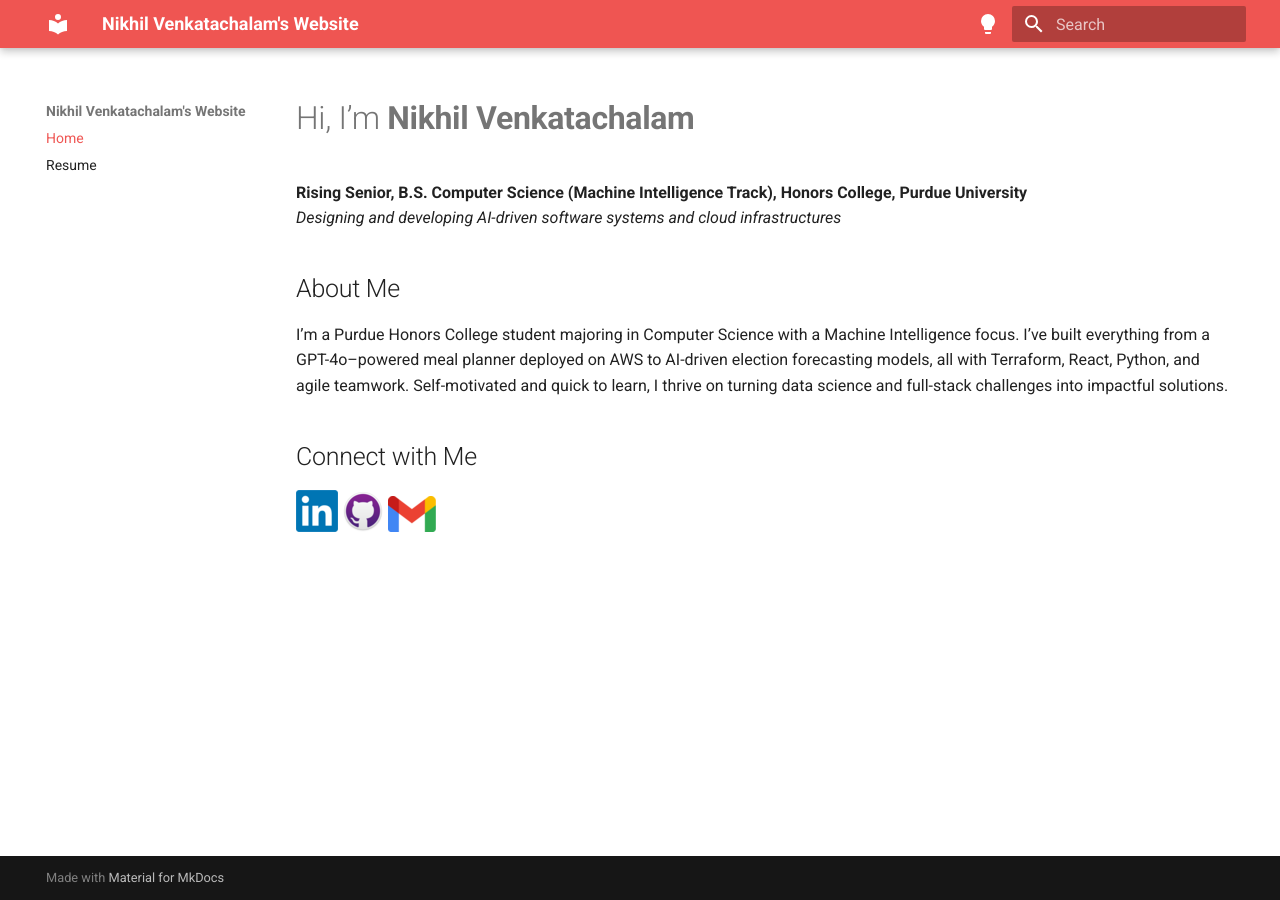
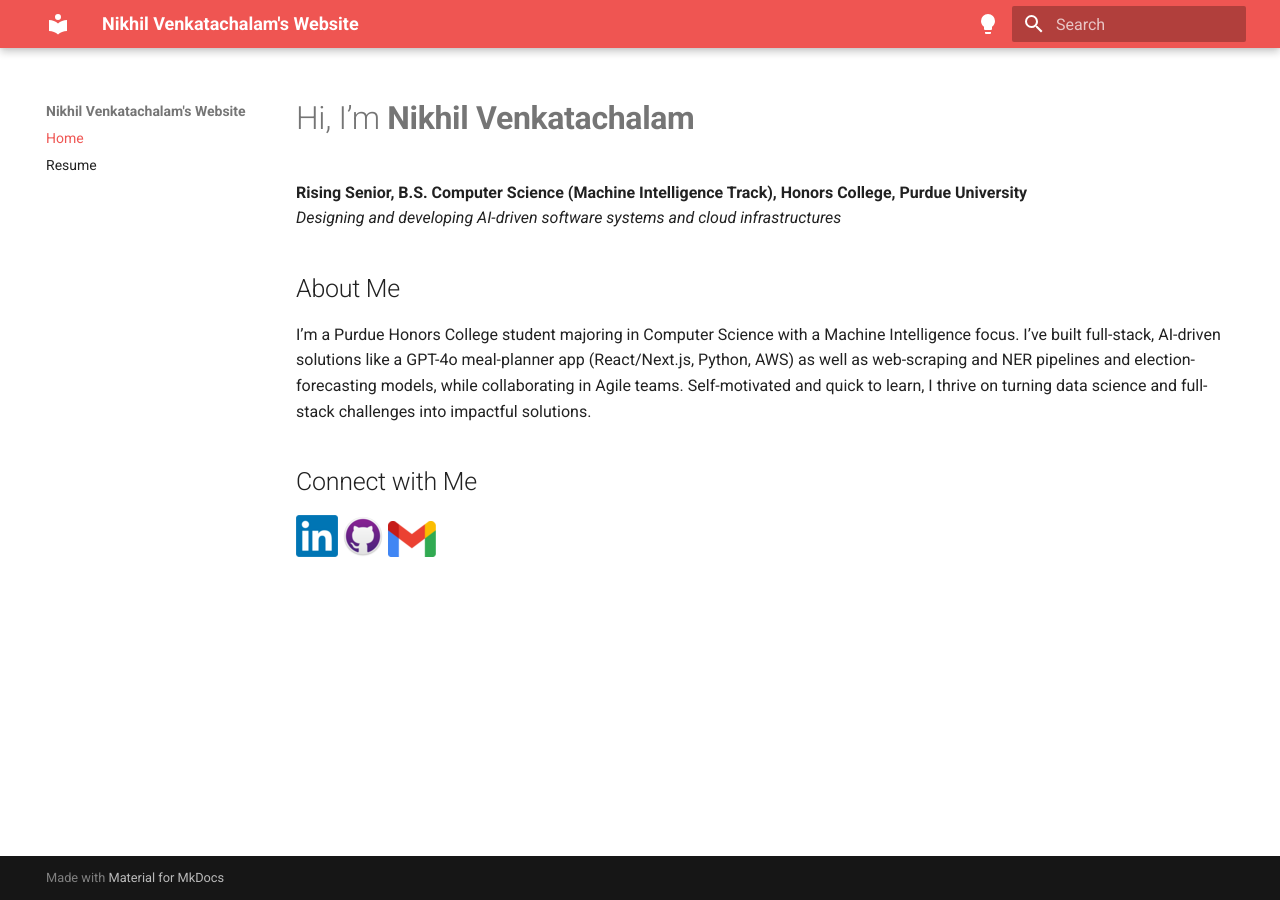
Before and after one commit to heatstroke1234/resume-static-site, an MkDocs documentation site: the page built from docs/index.md, in a window 1280 px wide. Built offline with MkDocs 1.6.1 and Material for MkDocs 9.7.7, drawn with Linux system fonts in a browser that asks for light colours.

Commit message:
minor intro change

```diff
--- a/docs/index.md
+++ b/docs/index.md
@@ -9,7 +9,7 @@ hide:
 *Designing and developing AI-driven software systems and cloud infrastructures*
 
 ## About Me
-I’m a Purdue Honors College student majoring in Computer Science with a Machine Intelligence focus. I’ve built everything from a GPT-4o–powered meal planner deployed on AWS to AI-driven election forecasting models, all with Terraform, React, Python, and agile teamwork. Self-motivated and quick to learn, I thrive on turning data science and full-stack challenges into impactful solutions.
+I’m a Purdue Honors College student majoring in Computer Science with a Machine Intelligence focus.  I’ve built full-stack, AI-driven solutions like a GPT-4o meal-planner app (React/Next.js, Python, AWS) as well as web-scraping and NER pipelines and election-forecasting models, while collaborating in Agile teams. Self-motivated and quick to learn, I thrive on turning data science and full-stack challenges into impactful solutions.
 
 ## Connect with Me
 [![linkedin.com/in/nikhilv123](images/linkedin.png)](https://www.linkedin.com/in/nikhilv123/)
```
